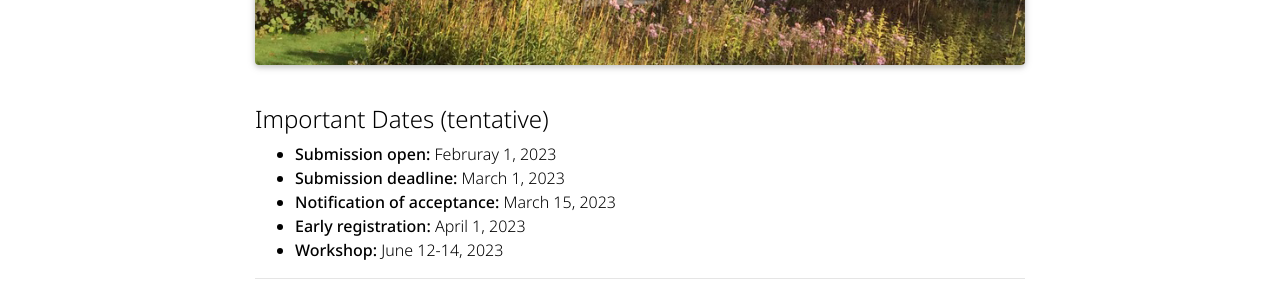
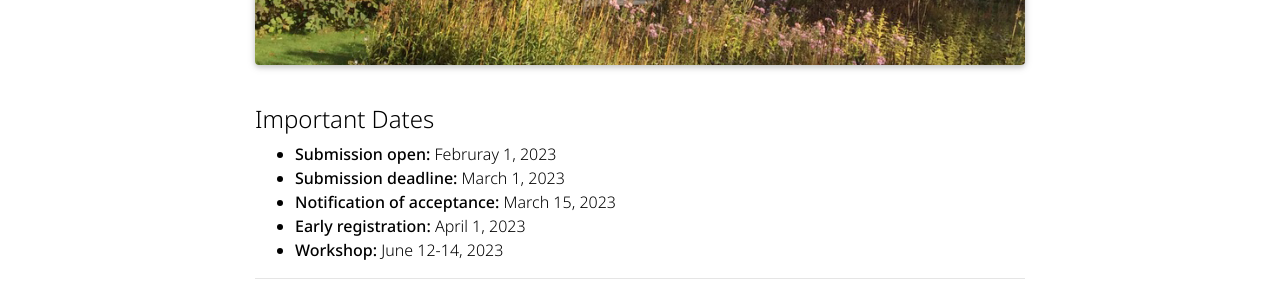
Before and after one commit to shreyasvinaya/gspworkshop2025.github.io, a Jekyll site: the page built from _pages/call_for_papers.md, in a window 1280 px wide and 900 px high. Shown: the part 296-593 px from the top of the window. Built offline with Jekyll 4.4.1, drawn with Linux system fonts in a browser that asks for light colours; full-size pictures stand in for the smaller copies a plugin makes; comment, search, counter and statistics services are not loaded; a style sheet for code colours, icons or effects is not loaded.

Commit message:
Update call_for_papers.md

```diff
--- a/_pages/call_for_papers.md
+++ b/_pages/call_for_papers.md
@@ -10,7 +10,7 @@ top_image: /assets/img/gsp23/garden.jpg
 top_image_alt: "Lady Margaret Hall gardens."
 ---
 
-#### Important Dates (tentative)
+#### Important Dates
 + **Submission open:** Februray 1, 2023
 + **Submission deadline:** March 1, 2023
 + **Notification of acceptance:** March 15, 2023
```
